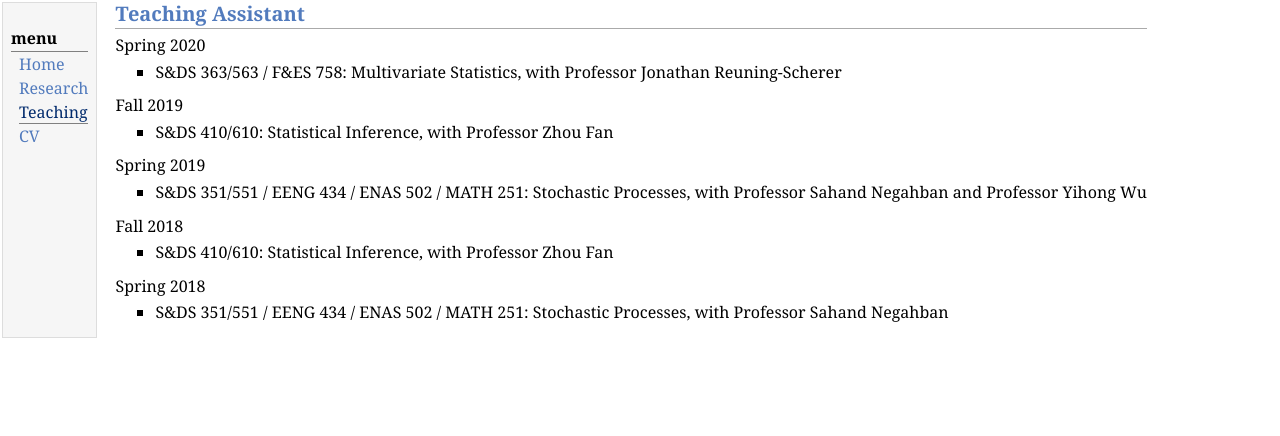
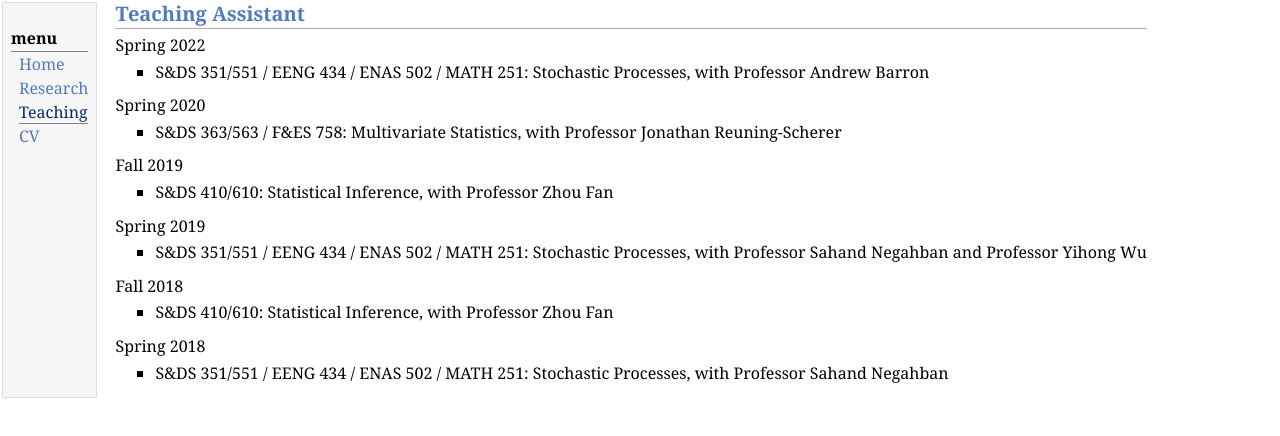
Before and after one commit to sx67/sx67.github.io, a plain HTML site: page teaching.html in a window 1280 px wide. Drawn offline with Linux system fonts and the light colour scheme.

Commit message:
"Some Updates"

```diff
--- a/teaching.html
+++ b/teaching.html
@@ -19,29 +19,46 @@
 </td>
 <td id="layout-content">
 <h2>Teaching Assistant</h2>
-<p>Spring 2020</p>
+<p>Spring 2022
+</p>
 <ul>
-<li><p>S&amp;DS 363/563 / F&amp;ES 758: Multivariate Statistics, with Professor  Jonathan Reuning-Scherer</p>
+<li><p>S&amp;DS 351/551 / EENG 434 / ENAS 502 / MATH 251: Stochastic Processes, with Professor Andrew Barron
+</p>
 </li>
 </ul>
-<p>Fall 2019</p>
+<p>Spring 2020
+</p>
 <ul>
-<li><p>S&amp;DS 410/610: Statistical Inference, with Professor Zhou Fan</p>
+<li><p>S&amp;DS 363/563 / F&amp;ES 758: Multivariate Statistics, with Professor  Jonathan Reuning-Scherer
+</p>
 </li>
 </ul>
-<p>Spring 2019 </p>
+<p>Fall 2019
+</p>
 <ul>
-<li><p>S&amp;DS 351/551 / EENG 434 / ENAS 502 / MATH 251: Stochastic Processes, with Professor Sahand Negahban and Professor Yihong Wu</p>
+<li><p>S&amp;DS 410/610: Statistical Inference, with Professor Zhou Fan
+</p>
 </li>
 </ul>
-<p>Fall 2018</p>
+<p>Spring 2019
+</p>
 <ul>
-<li><p>S&amp;DS 410/610: Statistical Inference, with Professor Zhou Fan</p>
+<li><p>S&amp;DS 351/551 / EENG 434 / ENAS 502 / MATH 251: Stochastic Processes, with Professor Sahand Negahban and Professor Yihong Wu
+</p>
 </li>
 </ul>
-<p>Spring 2018</p>
+<p>Fall 2018
+</p>
 <ul>
-<li><p>S&amp;DS 351/551 / EENG 434 / ENAS 502 / MATH 251: Stochastic Processes, with Professor Sahand Negahban</p>
+<li><p>S&amp;DS 410/610: Statistical Inference, with Professor Zhou Fan
+</p>
+</li>
+</ul>
+<p>Spring 2018
+</p>
+<ul>
+<li><p>S&amp;DS 351/551 / EENG 434 / ENAS 502 / MATH 251: Stochastic Processes, with Professor Sahand Negahban
+</p>
 </li>
 </ul>
 </td>
```
Also changed, not shown: index.html (+28 -14 lines), research.html (+21 -12 lines), 7 other files.
